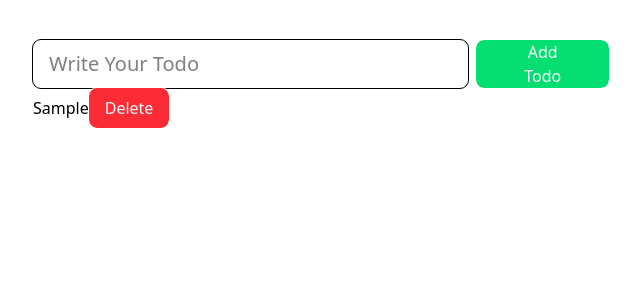
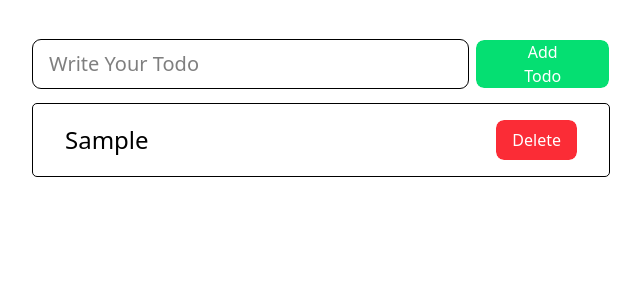
Before and after one commit to jaenudincollege/project, a React (Vite) app in the folder todo/: page / in a window 1280 px wide. Both pictures are taken after typing "Sample" into the empty fields and a click on the button "Add Todo". Shown: the top 300 px of the page, without its empty margins (319-960 px from the left). Built offline with nearby package versions, Linux system fonts and the light colour scheme.

Commit message:
style: add styling to ListItem component

```diff
--- a/todo/src/components/ListItem.tsx
+++ b/todo/src/components/ListItem.tsx
@@ -10,8 +10,8 @@ interface Todo {
 
 const ListItem = ({ item, children }: ListItemProps) => {
   return (
-      <li>
-        {item.todo}
+    <li className="flex justify-between items-center my-4 outline-1 px-8 py-4 rounded-sm">
+      <p className="text-2xl capitalize">{item.todo}</p>
       {children}
     </li>
   );
```
Lines whose indentation alone changed are shown as unchanged.
